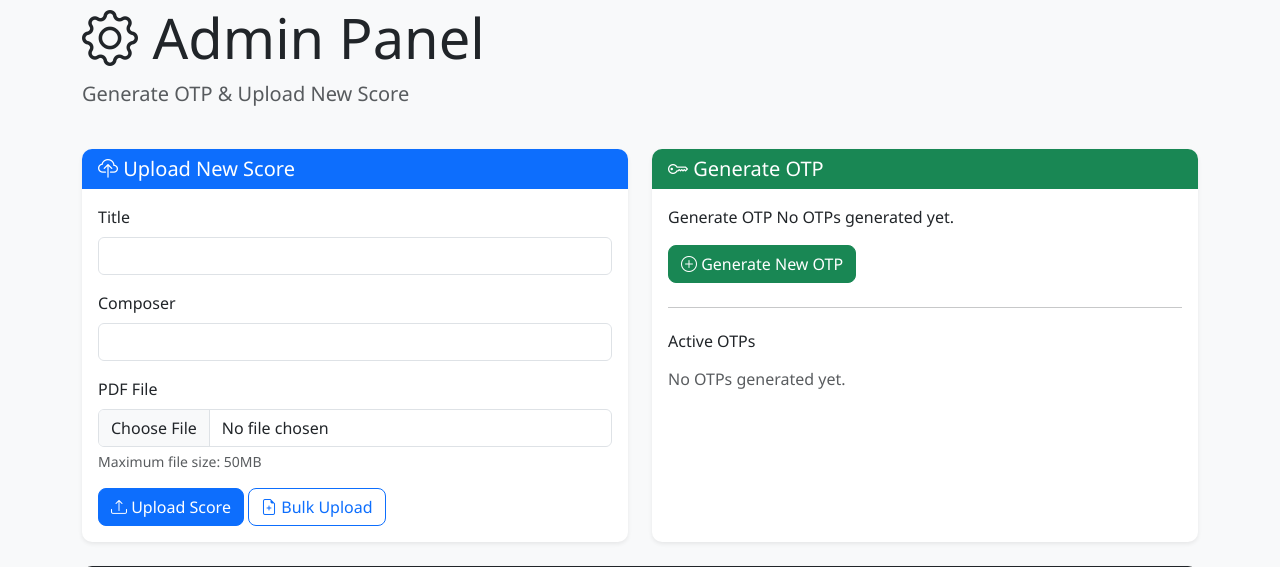
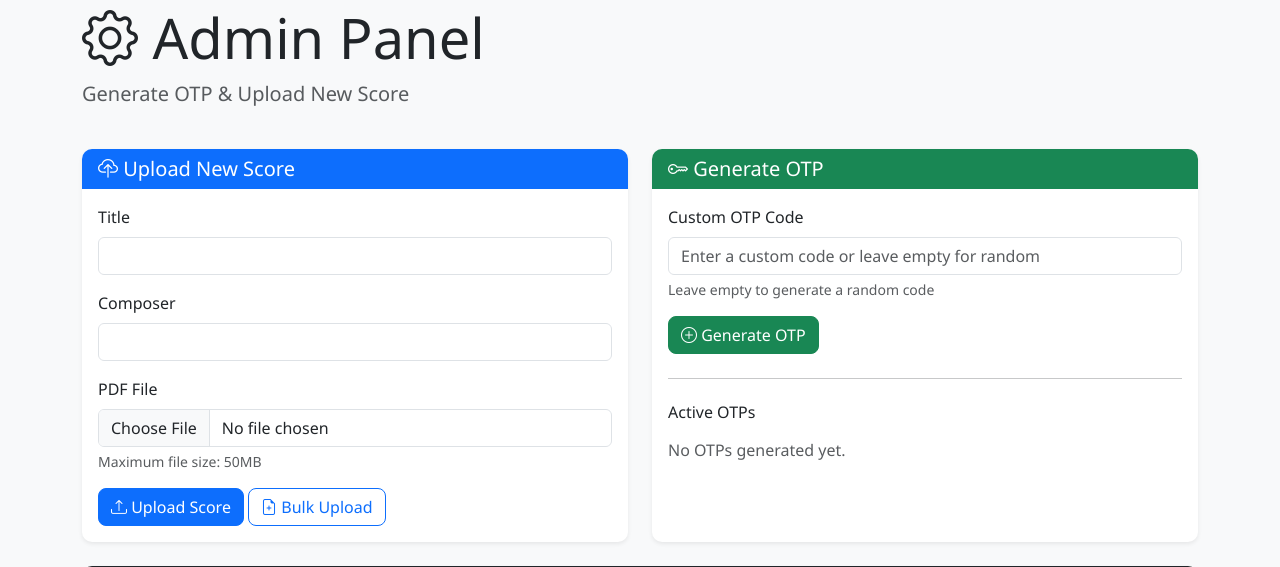
Before and after one commit to Akademicki-Chor-Politechniki-Lodzkiej/ScoreLock, a Flask app: page /admin in a window 1280 px wide. Shown: the part 126-693 px from the top of the page. Run offline with Flask 3, Linux system fonts and the light colour scheme; the visitor is signed in with stand-in values (Sample User, id 1); data comes from the database, SQL or seed files in the repository; data that the repository does not hold is empty; some libraries are stand-ins or nearby versions.

Commit message:
Added option to generate custom OTP

```diff
--- a/templates/admin.html
+++ b/templates/admin.html
@@ -59,11 +59,16 @@
                     </h5>
                 </div>
                 <div class="card-body">
-                    <p>{{ t('generate_otp_title') }} {{ t('no_otps') }}</p>
                     <form method="POST" action="{{ url_for('generate_otp') }}">
                         <input type="hidden" name="csrf_token" value="{{ csrf_token() }}">
+                        <div class="mb-3">
+                            <label for="custom_code" class="form-label">{{ t('custom_otp_label') }}</label>
+                            <input type="text" class="form-control" id="custom_code" name="custom_code"
+                                   placeholder="{{ t('custom_otp_placeholder') }}">
+                            <div class="form-text">{{ t('custom_otp_help') }}</div>
+                        </div>
                         <button type="submit" class="btn btn-success">
-                            <i class="bi bi-plus-circle"></i> {{ t('generate_new_otp_btn') }}
+                            <i class="bi bi-plus-circle"></i> {{ t('generate_custom_otp_btn') }}
                         </button>
                     </form>
 
```
